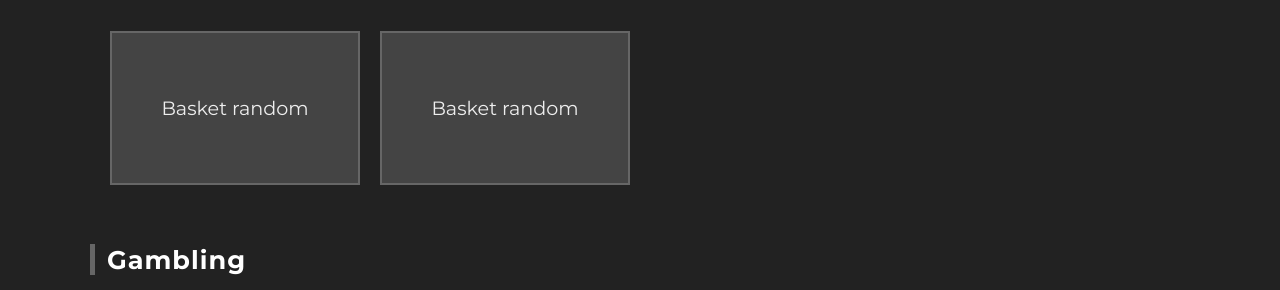
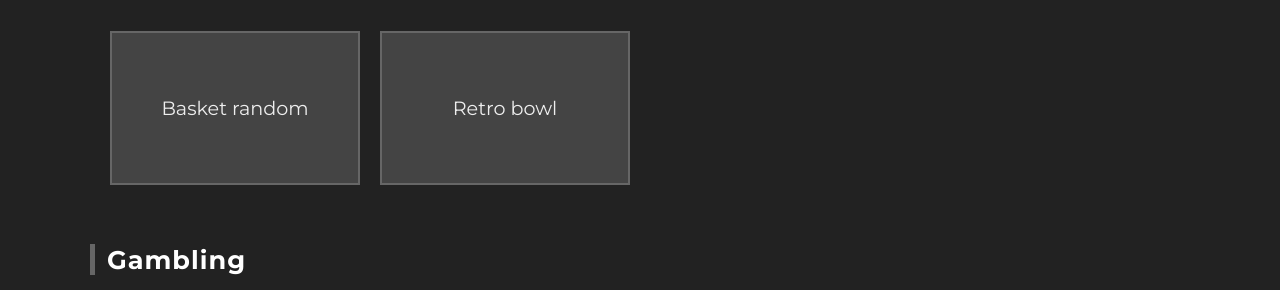
Before and after one commit to noxgate0fficial/noxgate0fficial.github.io, a Jekyll site: the page index.html, which Jekyll copies as it is, in a window 1280 px wide. Shown: the part 436-726 px from the top of the page. Built offline with Jekyll 4.4.1, drawn with Linux system fonts in a browser that asks for light colours.

Commit message:
Update index.html

```diff
--- a/index.html
+++ b/index.html
@@ -107,8 +107,8 @@
           <a class="game-tile" href="basketrandom.html">
             <span>Basket random</span>
           </a>
-          <a class="game-tile" href="basketrandom.html">
-            <span>Basket random</span>
+          <a class="game-tile" href="footballgame.html">
+            <span>Retro bowl</span>
           </a>
         </div>
       </div>
```
